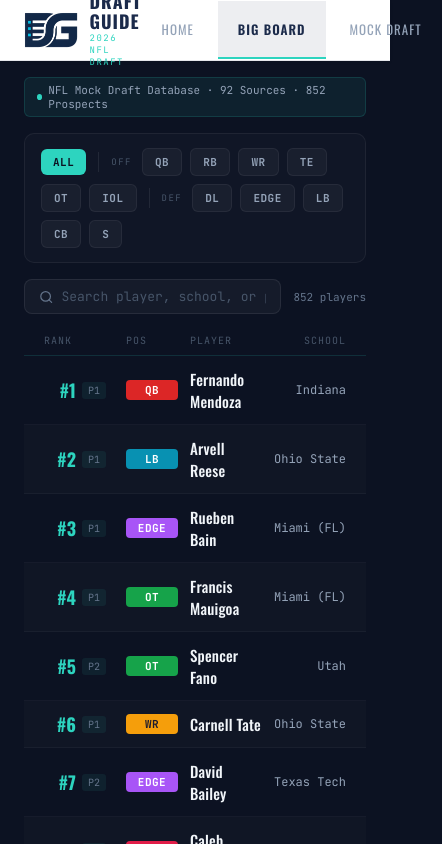
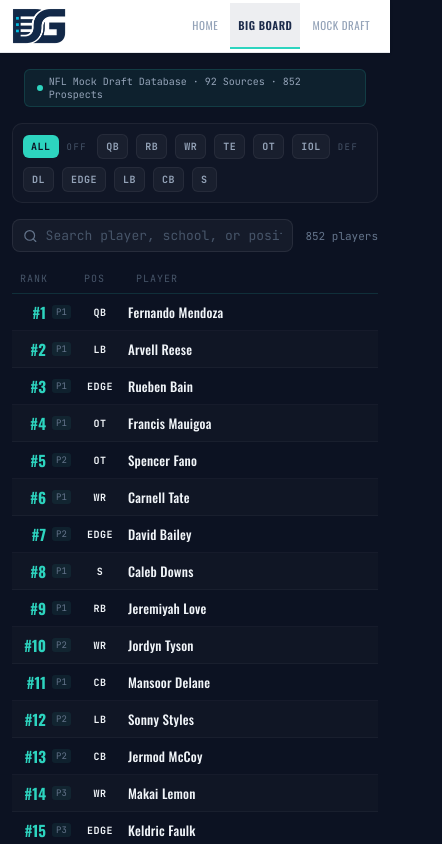
Before and after one commit to OasisVenturesNFT/DraftGuide, a React (Vite) app: page / in a window 390 px wide. Both pictures are taken after a click on the button "BIG BOARD". Shown: the top 844 px of the page, 442 px wide, since content can reach past the window. Built offline with nearby package versions, Linux system fonts and the light colour scheme.

Commit message:
Mobile responsive: hide logo text, optimize spacing

```diff
--- a/src/App.jsx
+++ b/src/App.jsx
@@ -19,8 +19,7 @@
 function PosBadge({ pos }) {
   const c = POS_COLORS[pos] || {bg:"#555",text:"#fff"};
   return (
-    <span style={{
-      background:c.bg,color:c.text,padding:"3px 10px",borderRadius:"4px",
+    <span className="pos-badge" style={{
       fontSize:"11px",fontWeight:700,letterSpacing:"0.5px",
       fontFamily:"'JetBrains Mono',monospace",display:"inline-block",
       minWidth:"42px",textAlign:"center",
@@ -32,6 +31,7 @@
   const [hovered, setHovered] = useState(false);
   return (
     <div
+      className="player-row"
       onMouseEnter={()=>setHovered(true)} onMouseLeave={()=>setHovered(false)}
       style={{
         display:"grid",
@@ -44,29 +44,29 @@
     >
       {/* Rank */}
       <div style={{display:"flex",alignItems:"center",gap:"6px"}}>
-        <span style={{
+        <span className="rank-number" style={{
           fontFamily:"'Oswald',sans-serif",fontSize:"18px",fontWeight:700,
           color:"#2dd4bf",lineHeight:1,minWidth:"32px",textAlign:"right",
         }}>#{isPositionView ? posRank : player.r}</span>
         {!isPositionView && posRank && (
-          <span style={{
+          <span className="rank-badge" style={{
             fontSize:"10px",color:"#64748b",fontFamily:"'JetBrains Mono',monospace",
             background:"rgba(45,212,191,0.08)",padding:"2px 6px",borderRadius:"3px",
           }}>P{posRank}</span>
         )}
         {isPositionView && (
-          <span style={{
+          <span className="rank-badge" style={{
             fontSize:"10px",color:"#64748b",fontFamily:"'JetBrains Mono',monospace",
             background:"rgba(45,212,191,0.08)",padding:"2px 6px",borderRadius:"3px",
           }}>#{player.r}</span>
         )}
       </div>
       <PosBadge pos={player.p} />
-      <div style={{
+      <div className="player-name" style={{
         fontFamily:"'Oswald',sans-serif",fontSize:"15px",fontWeight:500,
         color:"#f1f5f9",letterSpacing:"0.2px",
       }}>{player.n}</div>
-      <div style={{
+      <div className="player-school" style={{
         fontFamily:"'JetBrains Mono',monospace",fontSize:"12px",
         color:"#94a3b8",textAlign:"right",
       }}>
@@ -103,28 +103,28 @@
   };
 
   return (
-    <div style={{
+    <div className="pos-filter" style={{
       display:"flex",flexDirection:"column",gap:"10px",
       background:"rgba(255,255,255,0.02)",border:"1px solid rgba(255,255,255,0.06)",
       borderRadius:"10px",padding:"14px 16px",marginBottom:"16px",
     }}>
       <div style={{display:"flex",alignItems:"center",gap:"8px",flexWrap:"wrap"}}>
-        <button onClick={()=>setActivePos("ALL")} style={btnStyle("ALL")}>ALL</button>
-        <div style={{width:"1px",height:"20px",background:"rgba(255,255,255,0.08)",margin:"0 4px"}}/>
+        <button className="pos-filter-btn" onClick={()=>setActivePos("ALL")} style={btnStyle("ALL")}>ALL</button>
+        <div className="pos-divider" style={{width:"1px",height:"20px",background:"rgba(255,255,255,0.08)",margin:"0 4px"}}/>
         <span style={{
           fontFamily:"'JetBrains Mono',monospace",fontSize:"9px",color:"#475569",
           letterSpacing:"1.5px",textTransform:"uppercase",marginRight:"2px",
         }}>OFF</span>
         {OFF_POSITIONS.map(pos=>(
-          <button key={pos} onClick={()=>setActivePos(activePos===pos?"ALL":pos)} style={btnStyle(pos)}>{pos}</button>
+          <button className="pos-filter-btn" key={pos} onClick={()=>setActivePos(activePos===pos?"ALL":pos)} style={btnStyle(pos)}>{pos}</button>
         ))}
-        <div style={{width:"1px",height:"20px",background:"rgba(255,255,255,0.08)",margin:"0 4px"}}/>
+        <div className="pos-divider" style={{width:"1px",height:"20px",background:"rgba(255,255,255,0.08)",margin:"0 4px"}}/>
         <span style={{
           fontFamily:"'JetBrains Mono',monospace",fontSize:"9px",color:"#475569",
           letterSpacing:"1.5px",textTransform:"uppercase",marginRight:"2px",
         }}>DEF</span>
         {DEF_POSITIONS.map(pos=>(
-          <button key={pos} onClick={()=>setActivePos(activePos===pos?"ALL":pos)} style={btnStyle(pos)}>{pos}</button>
+          <button className="pos-filter-btn" key={pos} onClick={()=>setActivePos(activePos===pos?"ALL":pos)} style={btnStyle(pos)}>{pos}</button>
         ))}
       </div>
     </div>
@@ -142,9 +142,9 @@
   const top10 = PLAYERS.slice(0,10);
 
   return (
-    <div style={{maxWidth:"960px",margin:"0 auto",padding:"24px 24px 60px"}}>
+    <div className="page-content" style={{maxWidth:"960px",margin:"0 auto",padding:"24px 24px 60px"}}>
       {/* Hero */}
-      <div style={{
+      <div className="hero-section" style={{
         background:"linear-gradient(135deg, rgba(45,212,191,0.06) 0%, rgba(27,42,74,0.5) 50%, rgba(45,212,191,0.03) 100%)",
         border:"1px solid rgba(45,212,191,0.12)",borderRadius:"16px",
         padding:"40px 32px",marginBottom:"32px",textAlign:"center",
@@ -181,7 +181,7 @@
       </div>
 
       {/* Two-column: Top 10 + Position Leaders */}
-      <div style={{
+      <div className="home-grid" style={{
         display:"grid",gridTemplateColumns:"1fr 1fr",gap:"24px",marginBottom:"32px",
       }}>
         {/* Top 10 Overall */}
@@ -255,7 +255,7 @@
       </div>
 
       {/* Stats bar */}
-      <div style={{display:"grid",gridTemplateColumns:"repeat(3,1fr)",gap:"16px"}}>
+      <div className="stats-grid" style={{display:"grid",gridTemplateColumns:"repeat(3,1fr)",gap:"16px"}}>
         {[
           {label:"Total Prospects",value:PLAYERS.length},
           {label:"Expert Sources",value:92},
@@ -265,7 +265,7 @@
             background:"rgba(255,255,255,0.02)",border:"1px solid rgba(255,255,255,0.06)",
             borderRadius:"10px",padding:"20px",textAlign:"center",
           }}>
-            <div style={{
+            <div className="stat-value" style={{
               fontFamily:"'Oswald',sans-serif",fontSize:"32px",fontWeight:700,
               color:"#2dd4bf",lineHeight:1,
             }}>{stat.value}</div>
@@ -315,13 +315,13 @@
   const posTopPlayer = isPositionView && filtered.length>0 ? filtered[0] : null;
 
   return (
-    <div style={{maxWidth:"960px",margin:"0 auto",padding:"16px 24px 40px"}}>
+    <div className="page-content" style={{maxWidth:"960px",margin:"0 auto",padding:"16px 24px 40px"}}>
       {/* Position filter */}
       <PositionFilter activePos={activePos} setActivePos={setActivePos}/>
 
       {/* Position Hero */}
       {isPositionView && posTopPlayer && (
-        <div style={{
+        <div className="pos-hero" style={{
           background:"linear-gradient(135deg, rgba(45,212,191,0.08) 0%, rgba(27,42,74,0.4) 100%)",
           border:"1px solid rgba(45,212,191,0.12)",borderRadius:"12px",
           padding:"20px 24px",marginBottom:"16px",
@@ -331,7 +331,7 @@
             <div style={{fontFamily:"'JetBrains Mono',monospace",fontSize:"10px",color:"#2dd4bf",letterSpacing:"1.5px",textTransform:"uppercase",marginBottom:"4px"}}>
               #{activePos}1 · Overall #{posTopPlayer.r}
             </div>
-            <div style={{fontFamily:"'Oswald',sans-serif",fontSize:"24px",fontWeight:700,color:"#f1f5f9",letterSpacing:"0.5px"}}>
+            <div className="pos-hero-name" style={{fontFamily:"'Oswald',sans-serif",fontSize:"24px",fontWeight:700,color:"#f1f5f9",letterSpacing:"0.5px"}}>
               {posTopPlayer.n}
             </div>
             <div style={{fontFamily:"'JetBrains Mono',monospace",fontSize:"12px",color:"#94a3b8",marginTop:"2px"}}>
@@ -339,7 +339,7 @@
             </div>
           </div>
           <div style={{textAlign:"right"}}>
-            <div style={{fontFamily:"'Oswald',sans-serif",fontSize:"42px",fontWeight:700,color:"rgba(45,212,191,0.2)",lineHeight:1}}>
+            <div className="pos-hero-big" style={{fontFamily:"'Oswald',sans-serif",fontSize:"42px",fontWeight:700,color:"rgba(45,212,191,0.2)",lineHeight:1}}>
               {activePos}
             </div>
             <div style={{fontFamily:"'JetBrains Mono',monospace",fontSize:"11px",color:"#64748b",marginTop:"2px"}}>
@@ -351,7 +351,7 @@
 
       {/* Search */}
       <div style={{display:"flex",alignItems:"center",gap:"12px",marginBottom:"12px",flexWrap:"wrap"}}>
-        <div style={{
+        <div className="search-bar" style={{
           display:"flex",alignItems:"center",gap:"8px",flex:"1",minWidth:"200px",
           background:"rgba(255,255,255,0.04)",border:"1px solid rgba(255,255,255,0.08)",
           borderRadius:"8px",padding:"8px 14px",
@@ -372,7 +372,7 @@
       </div>
 
       {/* Table Header */}
-      <div style={{
+      <div className="table-header" style={{
         display:"grid",gridTemplateColumns:"70px 52px 1fr 1fr",
         gap:"12px",padding:"8px 20px",
         borderBottom:"1px solid rgba(45,212,191,0.15)",
@@ -382,7 +382,7 @@
         <div>{isPositionView?"POS RNK":"RANK"}</div>
         <div>POS</div>
         <div>PLAYER</div>
-        <div style={{textAlign:"right"}}>{isPositionView?"SCHOOL / OVR":"SCHOOL"}</div>
+        <div className="table-header-school" style={{textAlign:"right"}}>{isPositionView?"SCHOOL / OVR":"SCHOOL"}</div>
       </div>
 
       {/* Rows */}
@@ -420,7 +420,7 @@
 /* ───── Mock Draft Page (placeholder) ───── */
 function MockDraftPage() {
   return (
-    <div style={{maxWidth:"960px",margin:"0 auto",padding:"40px 24px",textAlign:"center"}}>
+    <div className="page-content" style={{maxWidth:"960px",margin:"0 auto",padding:"40px 24px",textAlign:"center"}}>
       <div style={{
         background:"rgba(255,255,255,0.02)",border:"1px solid rgba(255,255,255,0.06)",
         borderRadius:"16px",padding:"60px 32px",
@@ -451,7 +451,7 @@
   return (
     <div style={{minHeight:"100vh"}}>
       {/* ── Sticky Header ── */}
-      <header style={{
+      <header className="site-header" style={{
         background:"#ffffff",
         borderBottom:"1px solid #e5e7eb",
         padding:"0 24px",position:"sticky",top:0,zIndex:100,
@@ -468,7 +468,7 @@
             <img src="/logo.png" alt="Draft Guide" style={{
               height:"36px",width:"auto",flexShrink:0,
             }}/>
-            <div>
+            <div className="logo-text">
               <div style={{
                 fontFamily:"'Oswald',sans-serif",fontSize:"18px",fontWeight:700,
                 color:"#1B2A4A",letterSpacing:"1px",textTransform:"uppercase",lineHeight:1.1,
@@ -485,7 +485,7 @@
             {PAGES.map(pg=>{
               const active = activePage===pg;
               return (
-                <button key={pg} onClick={()=>setActivePage(pg)} style={{
+                <button className="nav-btn" key={pg} onClick={()=>setActivePage(pg)} style={{
                   background: active ? "rgba(27,42,74,0.08)" : "transparent",
                   color: active ? "#1B2A4A" : "#94a3b8",
                   border:"none",
@@ -507,7 +507,7 @@
       {/* ── Source Badge (below header on Big Board) ── */}
       {activePage==="BIG BOARD" && (
         <div style={{maxWidth:"960px",margin:"0 auto",padding:"16px 24px 0"}}>
-          <div style={{
+          <div className="source-badge" style={{
             display:"inline-flex",alignItems:"center",gap:"6px",
             background:"rgba(45,212,191,0.08)",border:"1px solid rgba(45,212,191,0.15)",
             borderRadius:"6px",padding:"5px 12px",
--- a/src/index.css
+++ b/src/index.css
@@ -37,3 +37,71 @@
 input::placeholder {
   color: #475569;
 }
+
+/* ── Mobile Responsive ── */
+@media (max-width: 768px) {
+  /* Hide "Draft Guide / 2026 NFL Draft" text next to logo on mobile */
+  .logo-text { display: none !important; }
+
+  /* Smaller nav buttons */
+  .nav-btn { padding: 14px 12px !important; font-size: 12px !important; letter-spacing: 0.5px !important; }
+
+  /* Header padding */
+  .site-header { padding: 0 12px !important; }
+  .site-header > div { height: 52px !important; }
+
+  /* Content padding */
+  .page-content { padding-left: 12px !important; padding-right: 12px !important; }
+
+  /* Home page two-column → single column */
+  .home-grid { grid-template-columns: 1fr !important; }
+
+  /* Stats bar → 3 col still but tighter */
+  .stats-grid { gap: 8px !important; }
+  .stats-grid > div { padding: 14px 8px !important; }
+  .stats-grid .stat-value { font-size: 24px !important; }
+
+  /* Player rows - tighter grid */
+  .player-row {
+    grid-template-columns: 60px 44px 1fr !important;
+    padding: 10px 12px !important;
+    gap: 8px !important;
+  }
+  .player-school { display: none !important; }
+  .player-name { font-size: 13px !important; }
+
+  /* Table header */
+  .table-header {
+    grid-template-columns: 60px 44px 1fr !important;
+    padding: 8px 12px !important;
+  }
+  .table-header-school { display: none !important; }
+
+  /* Position filter - tighter */
+  .pos-filter { padding: 10px 10px !important; }
+  .pos-filter-btn { padding: 5px 8px !important; font-size: 10px !important; }
+  .pos-divider { display: none !important; }
+
+  /* Hero card */
+  .hero-section { padding: 28px 20px !important; }
+
+  /* Source badge */
+  .source-badge { font-size: 10px !important; }
+
+  /* Position hero */
+  .pos-hero { padding: 16px !important; }
+  .pos-hero-name { font-size: 20px !important; }
+  .pos-hero-big { font-size: 32px !important; }
+
+  /* Search bar */
+  .search-bar { padding: 7px 10px !important; }
+}
+
+@media (max-width: 480px) {
+  .nav-btn { padding: 14px 8px !important; font-size: 11px !important; }
+  .player-row { grid-template-columns: 52px 40px 1fr !important; padding: 8px 8px !important; }
+  .table-header { grid-template-columns: 52px 40px 1fr !important; padding: 8px 8px !important; }
+  .rank-number { font-size: 15px !important; min-width: 26px !important; }
+  .rank-badge { font-size: 9px !important; padding: 1px 4px !important; }
+  .pos-badge { font-size: 10px !important; padding: 2px 6px !important; min-width: 36px !important; }
+}
```
